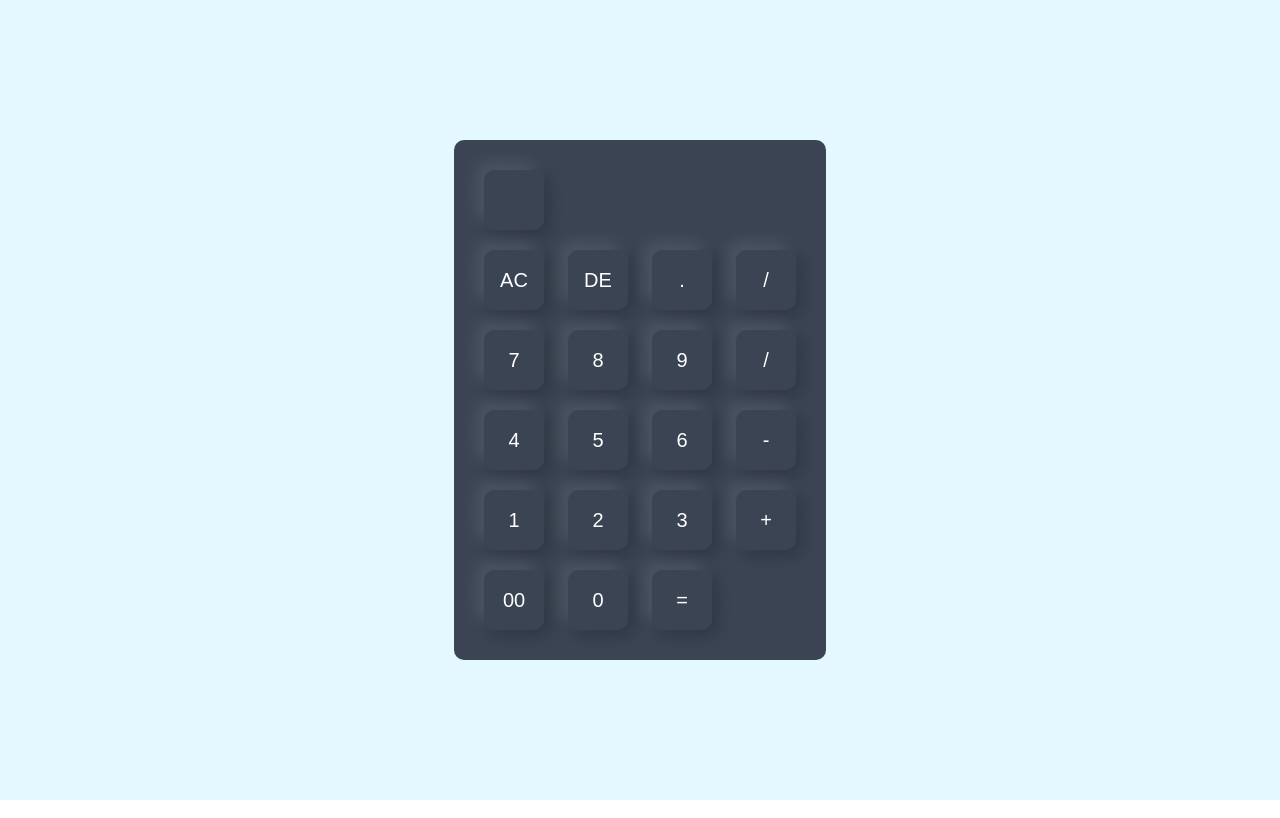
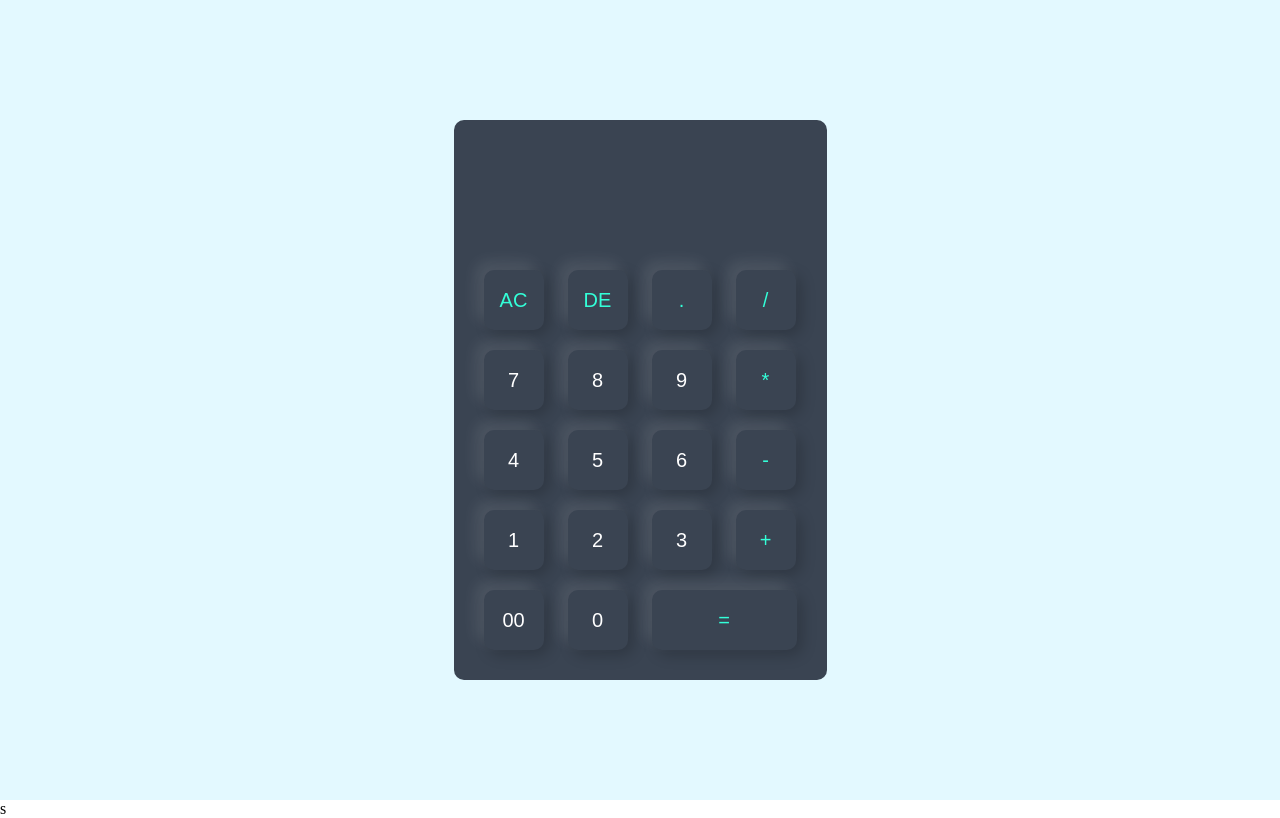
Before and after one commit to anshu9015/JavaScript30-Day17-Calculator-app-, a plain HTML site: page index.html in a window 1280 px wide. Drawn offline with Linux system fonts and the light colour scheme.

Commit message:
calculator formed

```diff
--- a/index.html
+++ b/index.html
@@ -12,41 +12,41 @@
     <div class="container">
         <div class="calculator">
             <form>
-                <div>
+                <div class="display">
                     <input type="text" name="display">
                 </div>
                 <div>
-                    <input type="button" value="AC">
-                    <input type="button" value="DE">
-                    <input type="button" value=".">
-                    <input type="button" value="/">
+                    <input type="button" value="AC" onclick="display.value = ''" class="operator">
+                    <input type="button" value="DE" onclick="display.value = display.value.toString().slice(0,-1)" class="operator">
+                    <input type="button" value="." onclick="display.value += '.'" class="operator">
+                    <input type="button" value="/" onclick="display.value += '/'" class="operator">
                 </div>
                 <div>
-                    <input type="button" value="7">
-                    <input type="button" value="8">
-                    <input type="button" value="9">
-                    <input type="button" value="/">
+                    <input type="button" value="7" onclick="display.value += '7'">
+                    <input type="button" value="8" onclick="display.value += '8'">
+                    <input type="button" value="9" onclick="display.value += '9'">
+                    <input type="button" value="*" onclick="display.value += '*'" class="operator">
                 </div>
                 <div>
-                    <input type="button" value="4">
-                    <input type="button" value="5">
-                    <input type="button" value="6">
-                    <input type="button" value="-">
+                    <input type="button" value="4" onclick="display.value += '4'">
+                    <input type="button" value="5" onclick="display.value += '5'">
+                    <input type="button" value="6" onclick="display.value += '6'">
+                    <input type="button" value="-" onclick="display.value += '-'" class="operator">
                 </div>
                 <div>
-                    <input type="button" value="1">
-                    <input type="button" value="2">
-                    <input type="button" value="3">
-                    <input type="button" value="+">
+                    <input type="button" value="1" onclick="display.value += '1'">
+                    <input type="button" value="2" onclick="display.value += '2'">
+                    <input type="button" value="3" onclick="display.value += '3'">
+                    <input type="button" value="+" onclick="display.value += '+'" class="operator">
                 </div>
                 <div>
-                    <input type="button" value="00">
-                    <input type="button" value="0">
-                    <input type="button" value="=">
+                    <input type="button" value="00" onclick="display.value += '00'">
+                    <input type="button" value="0" onclick="display.value += '0'">
+                    <input type="button" value="=" class="equal operator" onclick="display.value = eval(display.value)">
                 </div>
             </form>
         </div>
-    </div>
+    </div>s
 
 </body>
 
--- a/style.css
+++ b/style.css
@@ -30,3 +30,20 @@
     cursor: pointer;
     margin: 10px;
 }
+form .display{
+    display: flex;
+    justify-content: flex-end;
+    margin: 20px 0;
+}
+form .display input{
+    text-align: right;
+    flex: 1;
+    font-size: 45px;
+    box-shadow: none;
+}
+form input.equal{
+    width: 145px;
+}
+form input.operator{
+    color: #33ffd8;
+}
```
